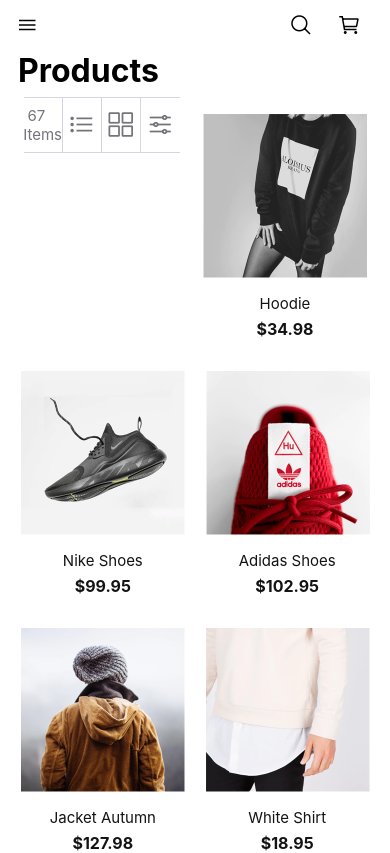
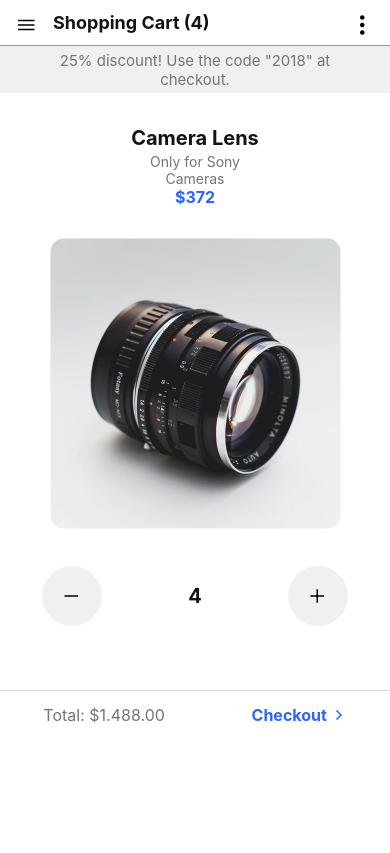
Before and after one commit to SebastianBC09/Awesome-Ecommerce, a React Native app: screen / in a window 390 px wide. Shown: the top 853 px of the page. Built offline with nearby package versions, Linux system fonts and the light colour scheme.

Commit message:
♻REFACTOR: Shopping Screen & components.
Refactor shopping cart screen, components renamed for more consistent workflow & new components created: Info, Checkout & Quantity.

```diff
--- a/App.js
+++ b/App.js
@@ -2,12 +2,12 @@
 import { View } from 'react-native';
 import ProductList from './app/screens/ProductsList';
 import ShoppingCart from './app/screens/ShoppingCart';
-import ApplyFilters from './app/screens/ApplyFilters';
+
 
 export default function App() {
   return (
     <View>
-      <ProductList />
+      <ShoppingCart />
     </View>
   );
 };
--- a/app/components/ShoppingCard.js
+++ b/app/components/ShoppingCard.js
@@ -1,7 +1,5 @@
 import React from 'react';
-import { View, StyleSheet, Text, Image, Button } from 'react-native';
-
-import { Ionicons } from '@expo/vector-icons';
+import { View, StyleSheet, Text, Image } from 'react-native';
 
 const image = require('../assets/Sony.png');
 
@@ -12,15 +10,6 @@
       <Text style={styles.info}>Only for Sony Cameras</Text>
       <Text style={styles.price}>$372</Text>
       <Image style={styles.productImage} source={image} />
-      <View style={styles.buttons}>
-        <View style={styles.remove}>
-          <Ionicons name="ios-remove" size={24} color="black" />
-        </View>
-        <Text style={styles.quantity}>4</Text>
-        <View style={styles.add}>
-          <Ionicons name="ios-add" size={24} color="black" />
-        </View>
-      </View>
     </View>
   );
 };
@@ -28,7 +17,8 @@
 const styles = StyleSheet.create({
   productCard: {
     width: 290,
-    height: 497,
+    height: 405,
+    justifyContent: 'center',
   },
   name: {
     alignSelf: 'center',
@@ -54,33 +44,6 @@
   productImage: {
     borderRadius: 15,
   },
-  buttons: {
-    flexDirection: 'row',
-    justifyContent: 'space-between',
-    marginTop: 36,
-  },
-  remove: {
-    width: 60,
-    height: 60,
-    backgroundColor: '#F0F0F0',
-    borderRadius: 50,
-    justifyContent: 'center',
-    alignItems: 'center'
-  },
-  quantity: {
-    color: '#131314',
-    fontSize: 20,
-    fontWeight: 'bold',
-    alignSelf: 'center'
-  },
-  add: {
-    width: 60,
-    height: 60,
-    backgroundColor: '#F0F0F0',
-    borderRadius: 50,
-    justifyContent: 'center',
-    alignItems: 'center'
-  }
 })
 
 export default ShoppingCard;
--- /dev/null
+++ b/app/components/ShoppingCheckout.js
@@ -0,0 +1,39 @@
+import React from 'react';
+import { View, Text, StyleSheet } from 'react-native';
+
+import { Ionicons } from '@expo/vector-icons';
+
+const ShoppingCheckout = () => {
+  return (
+    <View style={styles.checkoutContainer}>
+      <Text style={styles.amount}>Total: $1.488.00</Text>
+      <Text style={styles.checkoutBtn}>
+        Checkout <Ionicons name="ios-chevron-forward" size={16} color="#2B65F9" />
+      </Text>
+    </View>
+  );
+};
+
+const styles = StyleSheet.create({
+  checkoutContainer: {
+    width: '100%',
+    height: 49,
+    flexDirection: 'row',
+    justifyContent: 'space-around',
+    borderTopWidth: 1,
+    borderColor: '#D5D5E0',
+  },
+  amount: {
+    color: '#74747A',
+    fontSize: 16,
+    alignSelf: 'center',
+  },
+  checkoutBtn: {
+    color: '#2B65F9',
+    fontSize: 16,
+    fontWeight: 'bold',
+    alignSelf: 'center',
+  }
+})
+
+export default ShoppingCheckout;
--- /dev/null
+++ b/app/components/ShoppingInfo.js
@@ -0,0 +1,30 @@
+import React from 'react';
+import { View, Text, StyleSheet } from 'react-native';
+
+const ShoppingInfo = () => {
+  return (
+    <View style={styles.discountMessage}>
+      <Text style={styles.message}>25% discount! Use the code "2018" at checkout.</Text>
+    </View>
+  );
+};
+
+const styles = StyleSheet.create({
+  discountMessage: {
+    width: '100%',
+    height: 48,
+    backgroundColor: '#F0F0F0',
+    borderColor: '#979797',
+    borderTopWidth: 1,
+  },
+  message: {
+    width: 295,
+    color: '#74747A',
+    fontSize: 15,
+    alignSelf: 'center',
+    textAlign: 'center',
+    marginTop: 5,
+  },
+})
+
+export default ShoppingInfo;
--- a/app/components/ShoppingBar.js
+++ b/app/components/ShoppingNavbar.js
@@ -3,7 +3,7 @@
 
 import { Ionicons } from '@expo/vector-icons';
 
-const ShoppingBar = () => {
+const ShoppingNavbar = () => {
   return (
     <View style={styles.navbarContainer}>
       <StatusBar style='auto' />
@@ -39,4 +39,4 @@
   }
 })
 
-export default ShoppingBar;
+export default ShoppingNavbar;
--- /dev/null
+++ b/app/components/ShoppingQuantity.js
@@ -0,0 +1,52 @@
+import React from 'react';
+import { View, Text, StyleSheet } from 'react-native';
+
+import { Ionicons } from '@expo/vector-icons';
+
+const ShoppingQuantity = () => {
+  return (
+    <View style={styles.buttonsContainer}>
+      <View style={styles.removeBtn}>
+        <Ionicons name="ios-remove" size={24} color="black" />
+      </View>
+      <Text style={styles.quantity}>4</Text>
+      <View style={styles.addBtn}>
+        <Ionicons name="ios-add" size={24} color="black" />
+      </View>
+    </View>
+  );
+};
+
+const styles = StyleSheet.create({
+  buttonsContainer: {
+    flexDirection: 'row',
+    justifyContent: 'space-between',
+    marginTop: 36,
+    marginHorizontal: 42,
+    marginBottom: 64,
+  },
+  removeBtn: {
+    width: 60,
+    height: 60,
+    backgroundColor: '#F0F0F0',
+    borderRadius: 50,
+    justifyContent: 'center',
+    alignItems: 'center'
+  },
+  quantity: {
+    color: '#131314',
+    fontSize: 20,
+    fontWeight: 'bold',
+    alignSelf: 'center'
+  },
+  addBtn: {
+    width: 60,
+    height: 60,
+    backgroundColor: '#F0F0F0',
+    borderRadius: 50,
+    justifyContent: 'center',
+    alignItems: 'center'
+  }
+})
+
+export default ShoppingQuantity;
--- a/app/screens/ShoppingCart.js
+++ b/app/screens/ShoppingCart.js
@@ -1,70 +1,30 @@
 import React from 'react';
 import { View, StyleSheet, Text, ScrollView, Dimensions } from 'react-native';
+import ShoppingNavbar from '../components/ShoppingNavbar';
+import ShoppingInfo from '../components/ShoppingInfo';
 import ShoppingCard from '../components/ShoppingCard';
-import ShoppingBar from '../components/ShoppingBar';
-
-import { Ionicons } from '@expo/vector-icons';
+import ShoppingQuantity from '../components/ShoppingQuantity';
+import ShoppingCheckout from '../components/ShoppingCheckout';
 
 const ShoppingCart = () => {
-  console.log(Dimensions.get('screen'))
-
   return (
     <ScrollView>
-      <View>
-        <ShoppingBar />
-        <View style={styles.discountMessage}>
-          <Text style={styles.message}>25% discount! Use the code "2018" at checkout.</Text>
-        </View>
-        <View style={styles.productContainer}>
-          <ShoppingCard />
-          <View style={styles.toolbar}>
-            <Text style={styles.total}>Total: $1.488.00</Text>
-            <Text style={styles.checkout}>
-              Checkout <Ionicons name="ios-chevron-forward" size={16} color="#2B65F9" />
-            </Text>
-          </View>
-        </View>
+      <ShoppingNavbar />
+      <ShoppingInfo />
+      <View style={styles.productContainer}>
+        <ShoppingCard />
       </View>
+      <ShoppingQuantity />
+      <ShoppingCheckout />
     </ScrollView>
   );
 }
 
 const styles = StyleSheet.create({
-  discountMessage: {
-    width: '100%',
-    height: 48,
-    backgroundColor: '#F0F0F0'
-  },
-  message: {
-    color: '#74747A',
-    fontSize: 15,
-    alignSelf: 'center',
-    marginTop: 12.5,
-  },
   productContainer: {
     marginTop: 32,
     alignItems: 'center'
   },
-  toolbar: {
-    width: '100%',
-    height: 49,
-    flexDirection: 'row',
-    justifyContent: 'space-around',
-    marginTop: 64,
-    borderTopWidth: 1,
-    borderColor: '#D5D5E0',
-  },
-  total: {
-    color: '#74747A',
-    fontSize: 16,
-    alignSelf: 'center',
-  },
-  checkout: {
-    color: '#2B65F9',
-    fontSize: 16,
-    fontWeight: 'bold',
-    alignSelf: 'center',
-  }
 })
 
 export default ShoppingCart;
```
